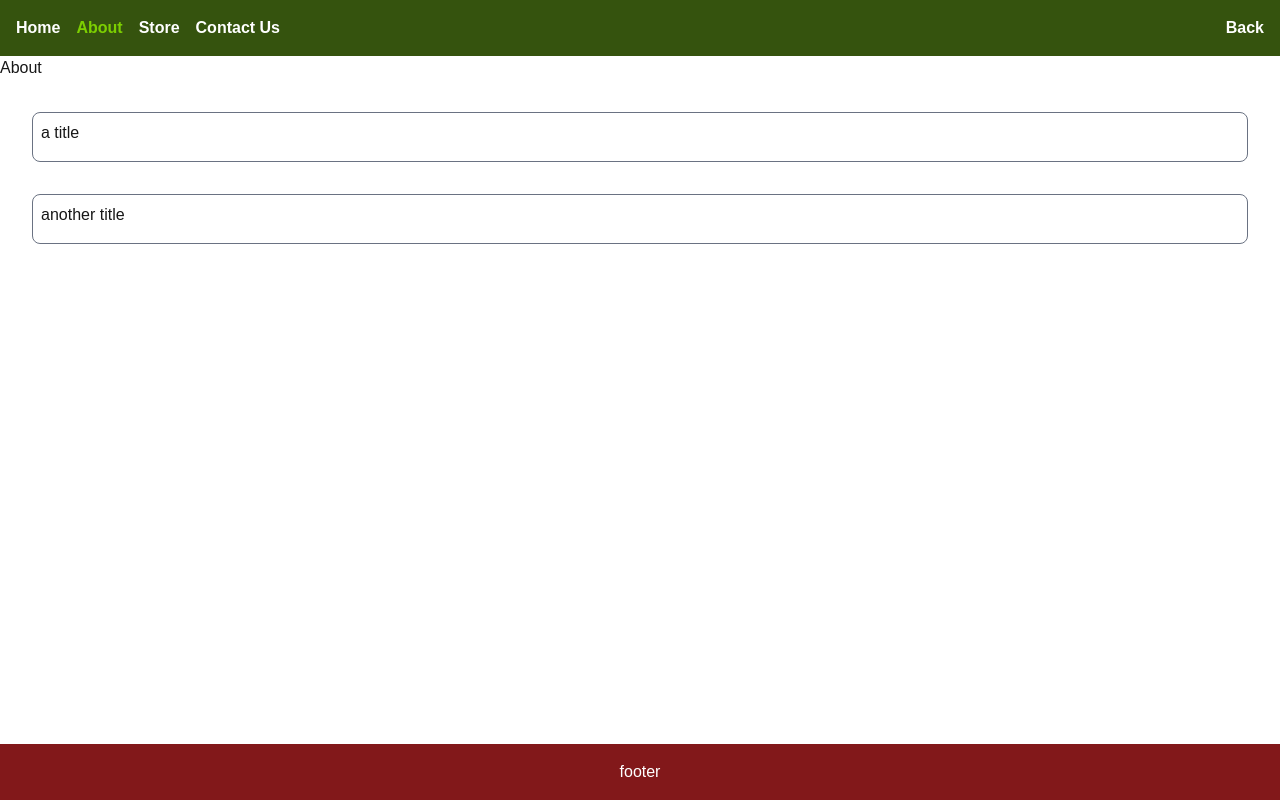
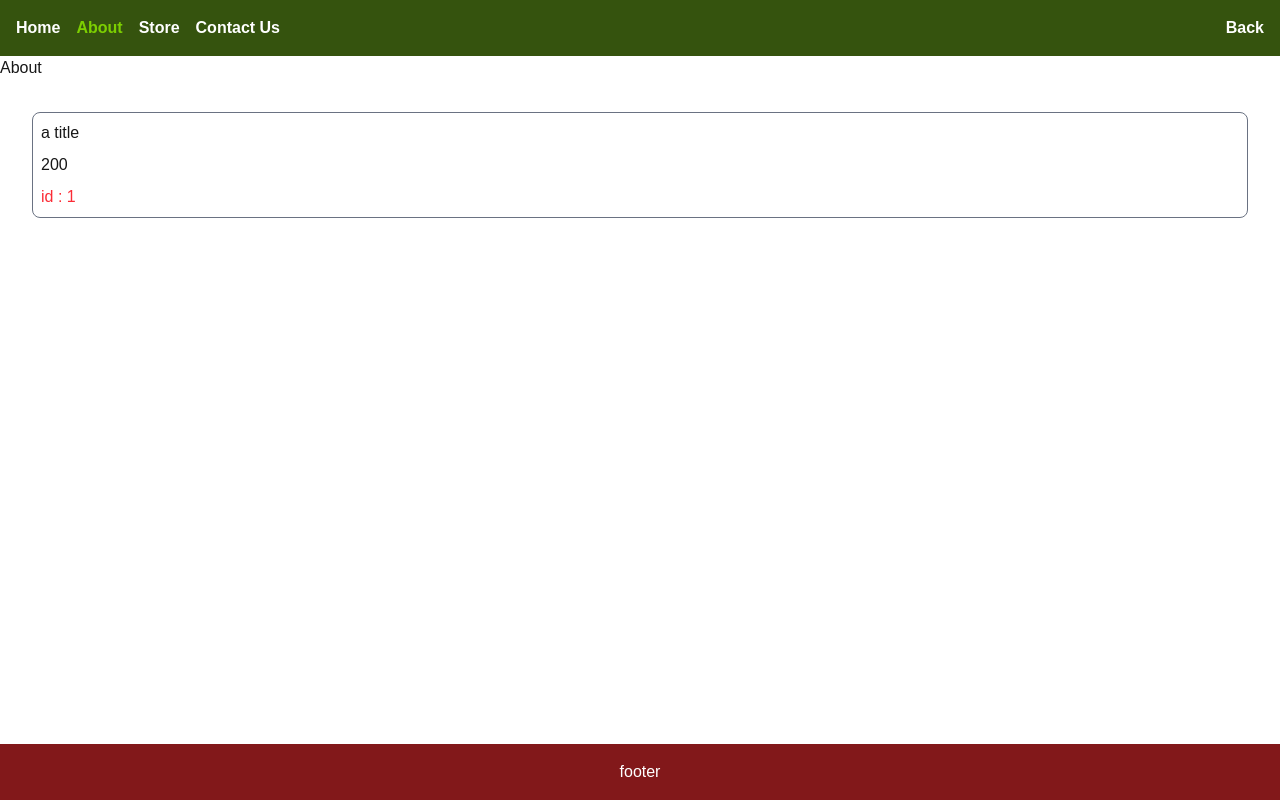
Before and after one commit to Hamzah-Mohandes/nextjs, a Next.js app: page /about in a window 1280 px wide. Built offline with nearby package versions, Linux system fonts and the light colour scheme; data requests are answered from the project's data file.

Commit message:
add serverOnly.ts

```diff
--- a/app/about/page.tsx
+++ b/app/about/page.tsx
@@ -1,5 +1,6 @@
 import React from 'react'
 import axios from 'axios'
+import { justForServer } from '../serverOnly'
 
 export interface IgetProduct {
     id: number;
@@ -34,6 +35,7 @@ async function About() {
     const data = await result.json()
     console.log(data)
 
+    justForServer()
     return (
         <div>
             <h1>About</h1>
@@ -41,6 +43,7 @@ async function About() {
                 <div key={product.id} className='flex flex-col gap-2 border border-gray-500 p-2 rounded-lg  m-8'>
                     <h2>{product.title}</h2>
                     <p>{product.price}</p>
+                    <p className='text-red-500'> id : {product.id} </p>
                 </div>
             ))}
 
--- a/app/database/db.json
+++ b/app/database/db.json
@@ -1,6 +1,9 @@
 {
     "products": [
-      { "id": "1", "title": "a title", "views": 100 },
-      { "id": "2", "title": "another title", "views": 200 }
+
+      { "id": "1",
+       "title": "a title",
+       "price": 200
+    }
     ]
-  }
+}
--- /dev/null
+++ b/app/serverOnly.ts
@@ -0,0 +1,10 @@
+import "server-only";
+
+export function justForServer() {
+    console.log("This is a server-only function");
+}
+
+
+// die serverOnly.ts Datei ist eine server component und nur man kann in server component benutzen
+
+// als github ich muss so commit schreiben "feat: add serverOnly.ts"
--- a/package.json
+++ b/package.json
@@ -12,7 +12,8 @@
     "axios": "^1.10.0",
     "next": "15.3.5",
     "react": "^19.0.0",
-    "react-dom": "^19.0.0"
+    "react-dom": "^19.0.0",
+    "server-only": "^0.0.1"
   },
   "devDependencies": {
     "@eslint/eslintrc": "^3",
```
Also changed, not shown: 1 other file (tests, documents, lock files or other folders).
